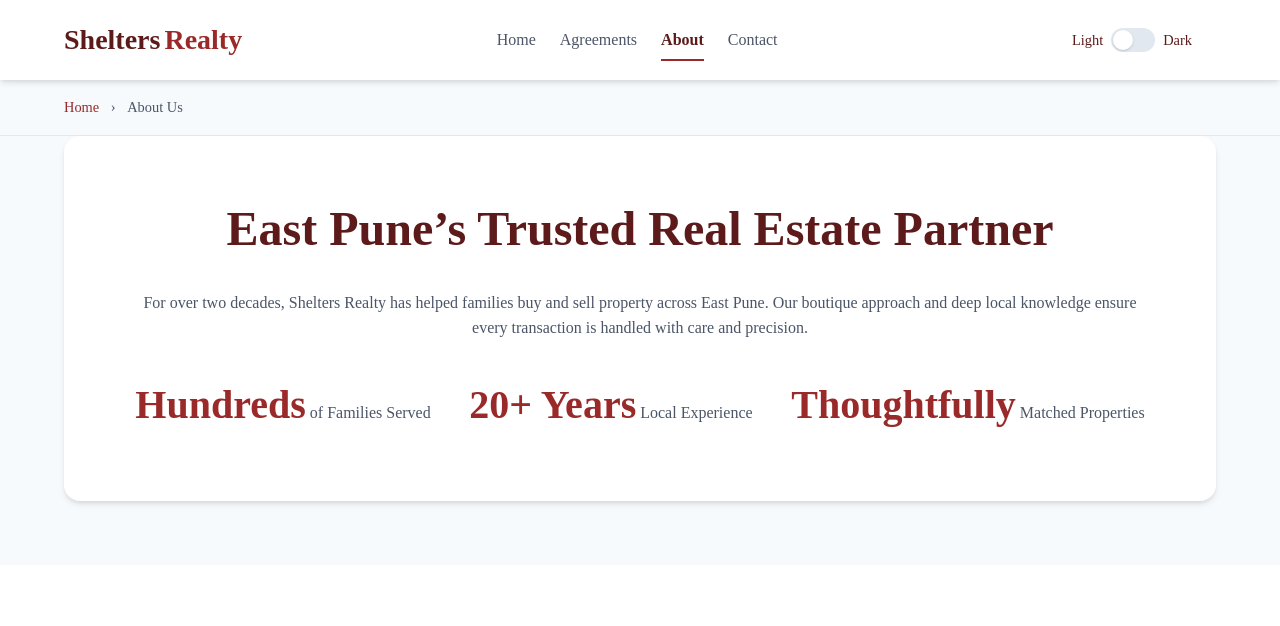
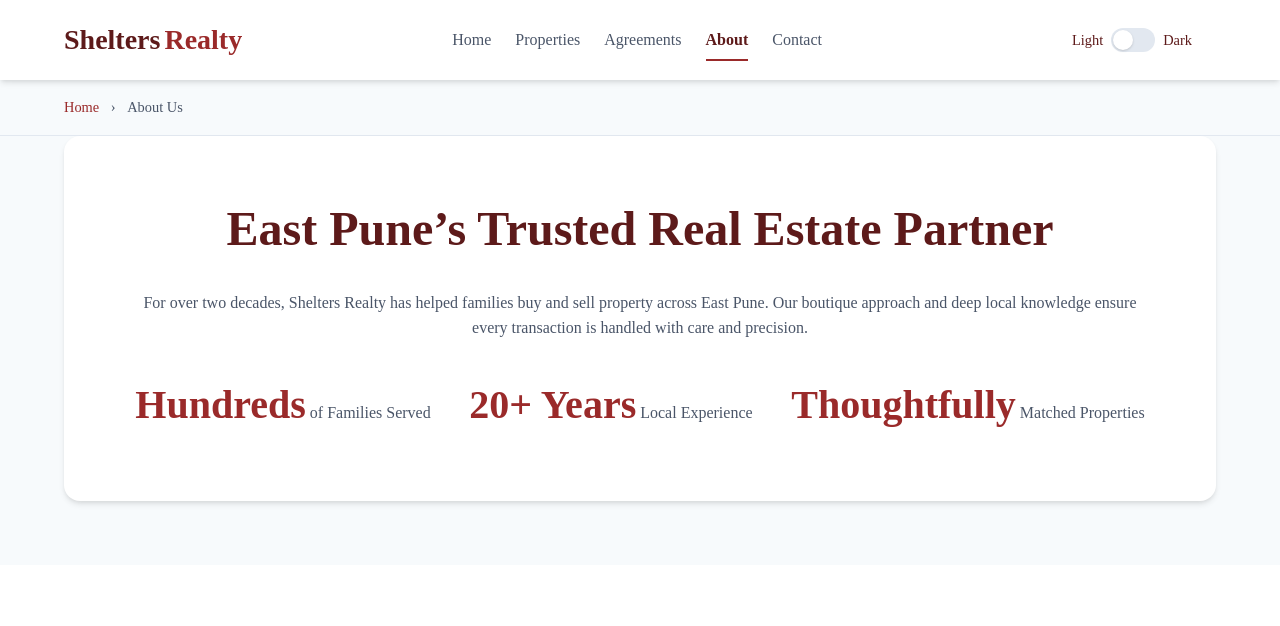
Before and after one commit to ArmaanJena/Shelters, a website: page about.html in a window 1280 px wide. Shown: the top 626 px of the page. Drawn offline with Linux system fonts and the light colour scheme.

Commit message:
Add Properties page link to navigation in Agreements, About, and Contact pages

```diff
--- a/about.html
+++ b/about.html
@@ -30,6 +30,7 @@
             </div>
             <div class="nav-menu" id="nav-menu">
                 <a href="index.html" class="nav-link">Home</a>
+                <a href="listings.html" class="nav-link">Properties</a>
                 <a href="agreements.html" class="nav-link">Agreements</a>
                 <a href="about.html" class="nav-link active">About</a>
                 <a href="contact.html" class="nav-link">Contact</a>
```
Also changed, not shown: agreements.html (+1 -0 lines), contact.html (+1 -0 lines).
